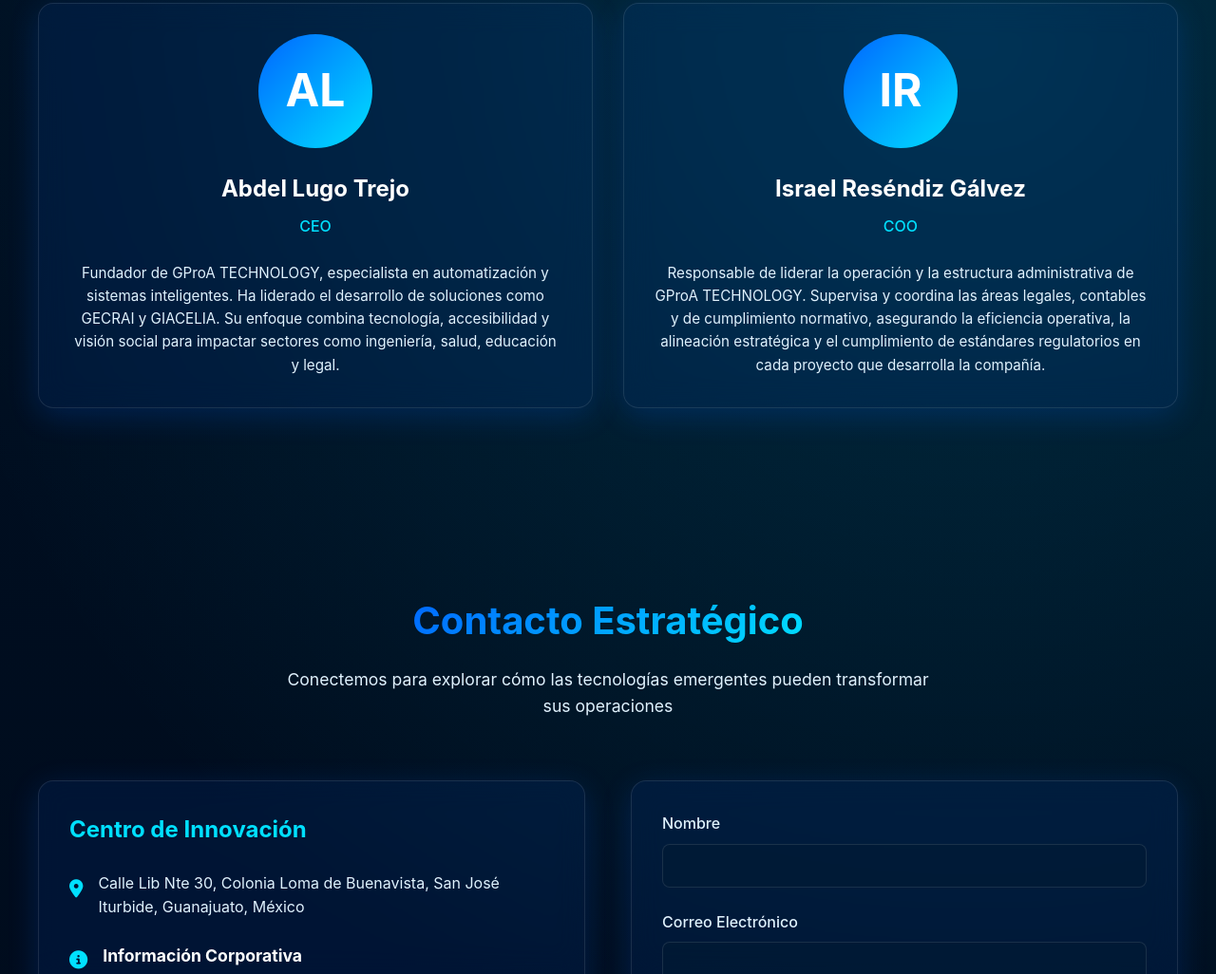
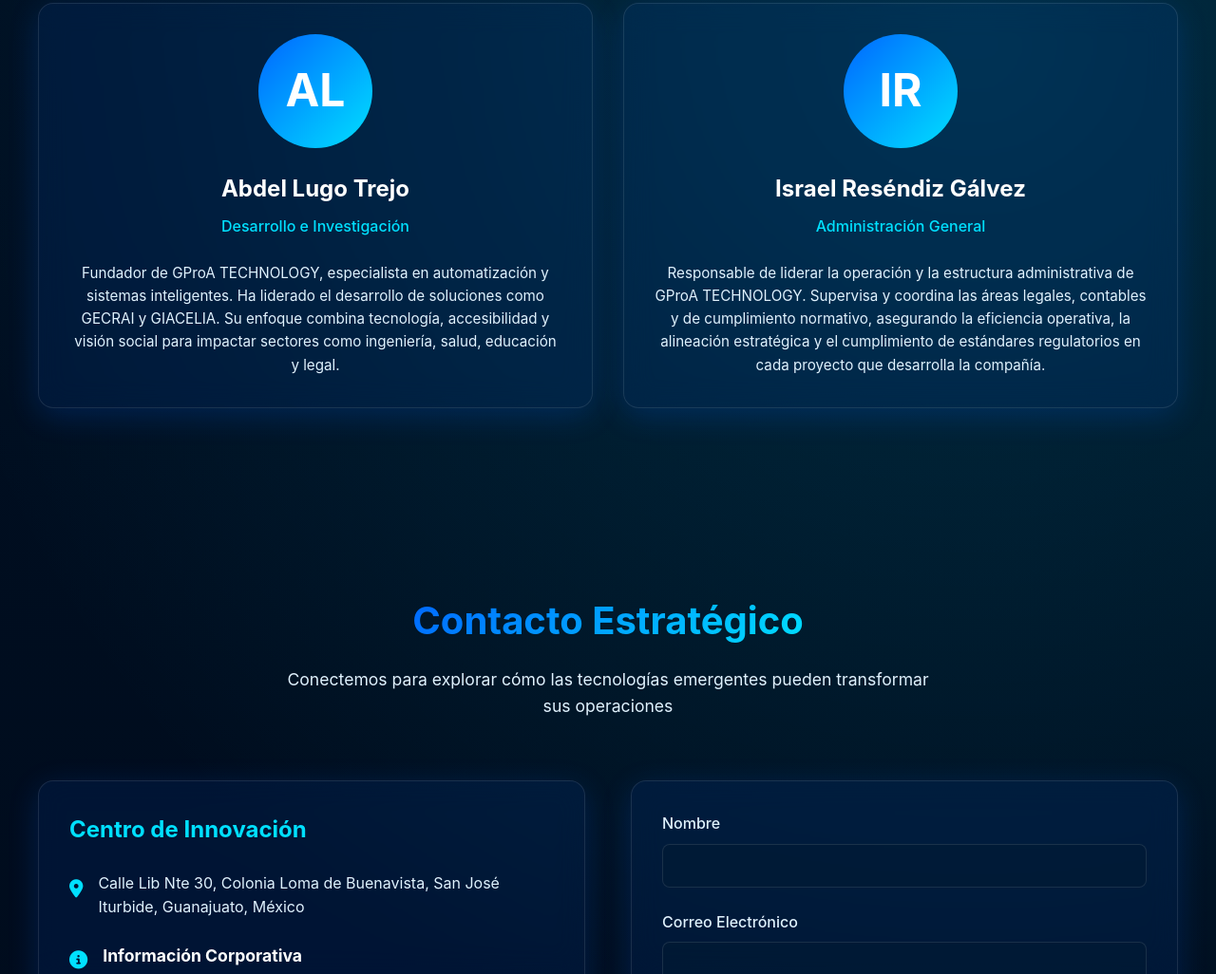
Before and after one commit to Trejulu/GProAweb, a plain HTML site: page index.html in a window 1280 px wide. Shown: the part 4363-5389 px from the top of the page at 95% size. Drawn offline with Linux system fonts and the light colour scheme; animation ran at ten frames a second.

Commit message:
Update index.html

```diff
--- a/index.html
+++ b/index.html
@@ -1628,7 +1628,7 @@
       <div class="team-member">
         <div class="member-avatar">AL</div>
         <h3>Abdel Lugo Trejo</h3>
-        <span class="position">CEO</span>
+        <span class="position">Desarrollo e Investigación</span>
         <p>Fundador de GProA TECHNOLOGY, especialista en automatización y sistemas
             inteligentes. Ha liderado el desarrollo de soluciones como GECRAI y GIACELIA.
             Su enfoque combina tecnología, accesibilidad y visión social para impactar
@@ -1638,7 +1638,7 @@
       <div class="team-member">
         <div class="member-avatar">IR</div>
         <h3>Israel Reséndiz Gálvez</h3>
-        <span class="position">COO</span>
+        <span class="position">Administración General</span>
         <p>Responsable de liderar la operación y la estructura administrativa de GProA TECHNOLOGY. Supervisa y coordina las áreas legales, contables y de cumplimiento normativo, asegurando la eficiencia operativa, la alineación estratégica y el cumplimiento de estándares regulatorios en cada proyecto que desarrolla la compañía.</p>
       </div>
     </div>
```
